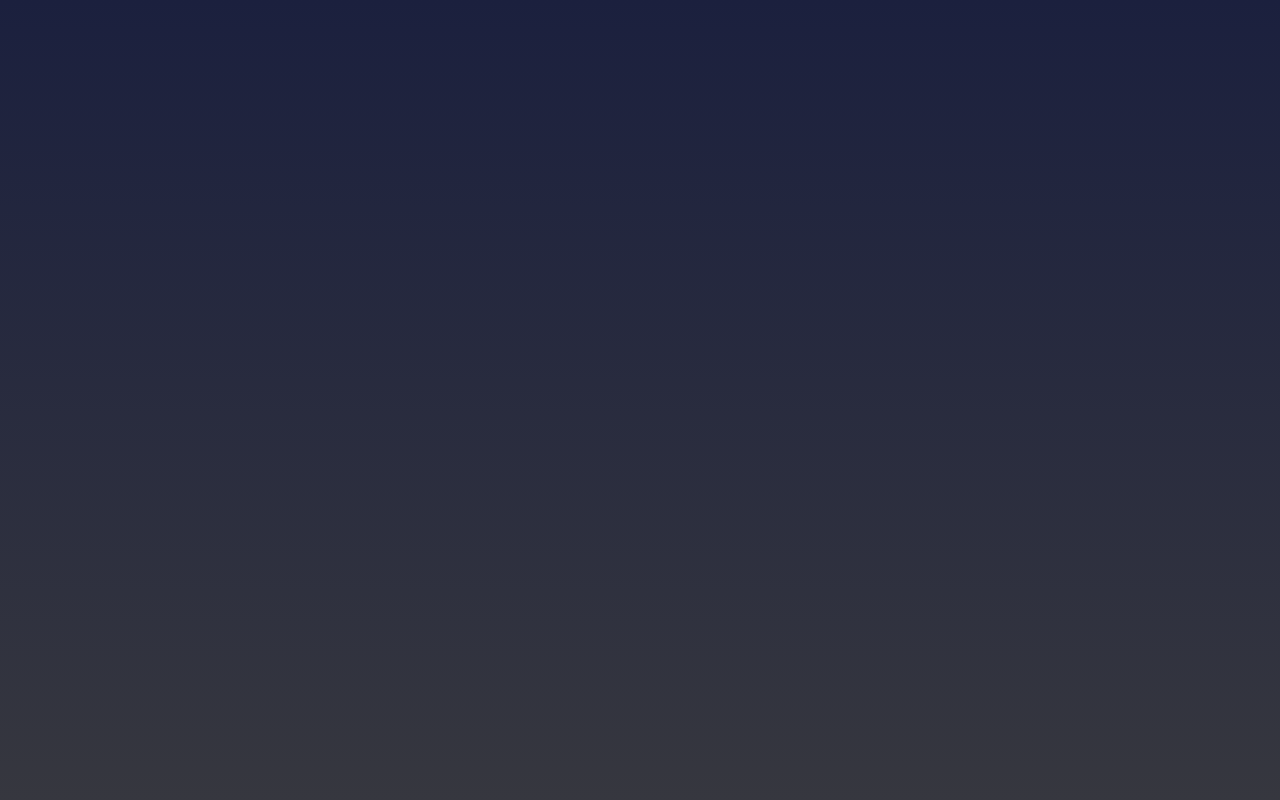
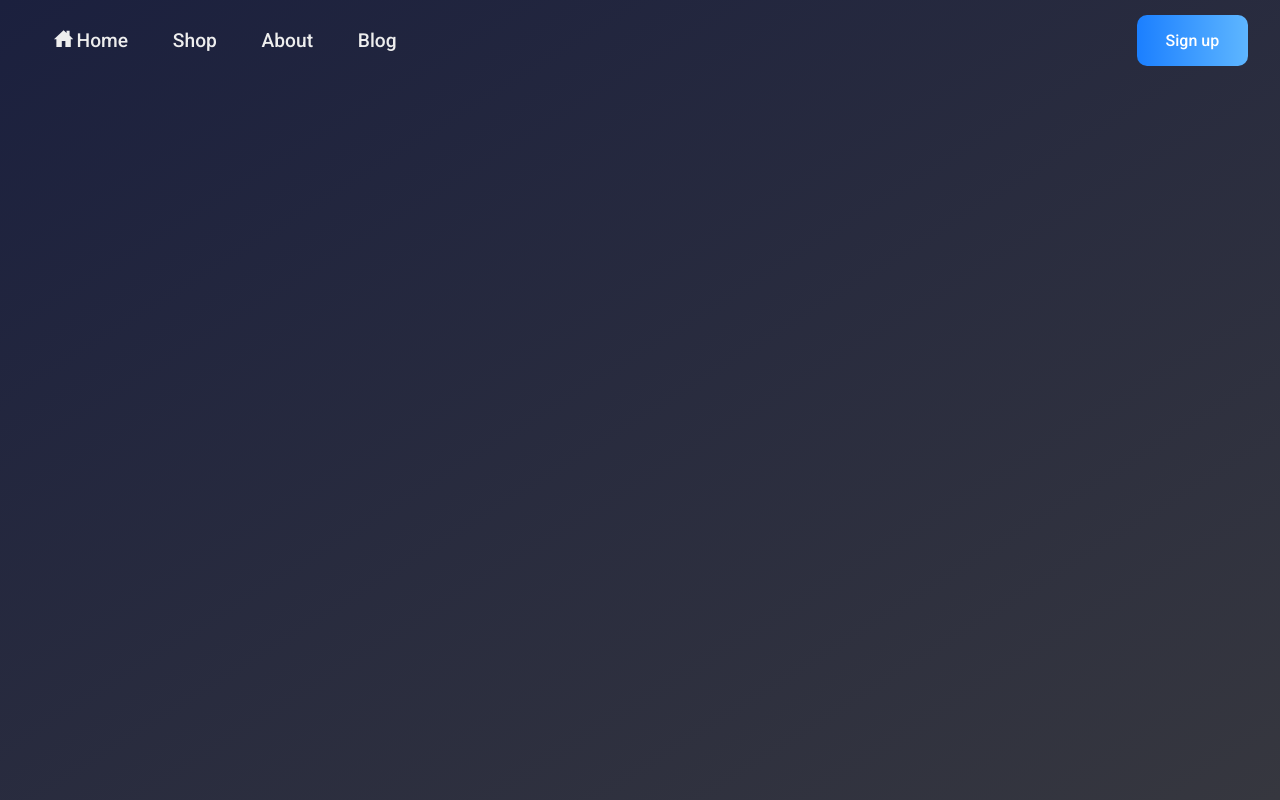
Before and after one commit to Reza-Golnari/NFT, a plain HTML site: page index.html in a window 1280 px wide. Drawn offline with nearby package versions, Linux system fonts and the light colour scheme.

Commit message:
Create navbar with animation

```diff
--- a/index.html
+++ b/index.html
@@ -7,5 +7,30 @@
     <title>NFT</title>
     <link rel="stylesheet" href="css/main.min.css" />
   </head>
-  <body></body>
+  <body>
+    <nav class="navbar">
+      <ul class="nav">
+        <li class="nav-item">
+          <a href="#" class="nav-link"
+            ><ion-icon name="home-sharp"></ion-icon>Home</a
+          >
+        </li>
+        <li class="nav-item"><a href="#" class="nav-link">Shop</a></li>
+        <li class="nav-item"><a href="#" class="nav-link">About</a></li>
+        <li class="nav-item"><a href="#" class="nav-link">Blog</a></li>
+      </ul>
+      <button class="navbar-btn">Sign up</button>
+    </nav>
+    <!-- scripts -->
+
+    <script src="script.js"></script>
+    <script
+      type="module"
+      src="https://unpkg.com/ionicons@5.5.2/dist/ionicons/ionicons.esm.js"
+    ></script>
+    <script
+      nomodule
+      src="https://unpkg.com/ionicons@5.5.2/dist/ionicons/ionicons.js"
+    ></script>
+  </body>
 </html>
--- a/sass/main.scss
+++ b/sass/main.scss
@@ -1,14 +1,81 @@
 @import url("https://fonts.googleapis.com/css2?family=Roboto:wght@500&display=swap");
+
+@mixin flex($j: center) {
+  display: flex;
+  align-items: center;
+  justify-content: $j;
+}
 
 * {
   margin: 0;
   padding: 0;
   box-sizing: border-box;
   font-family: "Roboto", sans-serif;
+  user-select: none;
 }
 body {
   max-width: 100%;
   min-height: 100vh;
-  background: linear-gradient(#1b203e, #36373f);
+  background: linear-gradient(to bottom right, #1b203e, #36373f);
   overflow: hidden;
 }
+.navbar {
+  width: 100%;
+  height: 10vh;
+  @include flex(space-between);
+  padding: 2rem;
+  .nav {
+    @include flex;
+    list-style: none;
+
+    &-item {
+      padding: 1.4rem;
+    }
+    &-link {
+      position: relative;
+      font-size: 1.2rem;
+      color: #eee;
+      display: flex;
+      column-gap: 3px;
+      text-decoration: none;
+      &::before {
+        content: "";
+        position: absolute;
+        width: 0%;
+        height: 2px;
+        background-color: #fff;
+        left: 0;
+        bottom: -2px;
+        transition: 0.6s;
+      }
+      &::after {
+        content: "";
+        position: absolute;
+        width: 0%;
+        height: 2px;
+        background-color: #fff;
+        right: 0;
+        bottom: -2px;
+        transition: 0.4s linear;
+      }
+    }
+    &-link:hover::before {
+      width: 55%;
+    }
+    &-link:hover::after {
+      width: 55%;
+    }
+  }
+  &-btn {
+    all: unset;
+    padding: 1rem 1.8rem;
+    border-radius: 10px;
+    cursor: pointer;
+    color: #fff;
+    background: linear-gradient(to right, #1b7fff, #5eb6ff);
+    transition: 0.4s;
+    &:hover {
+      box-shadow: inset 0px 0 2px 2px rgb(0, 0, 0);
+    }
+  }
+}
```
Also changed, not shown: css/main.min.css, 1 other file.
